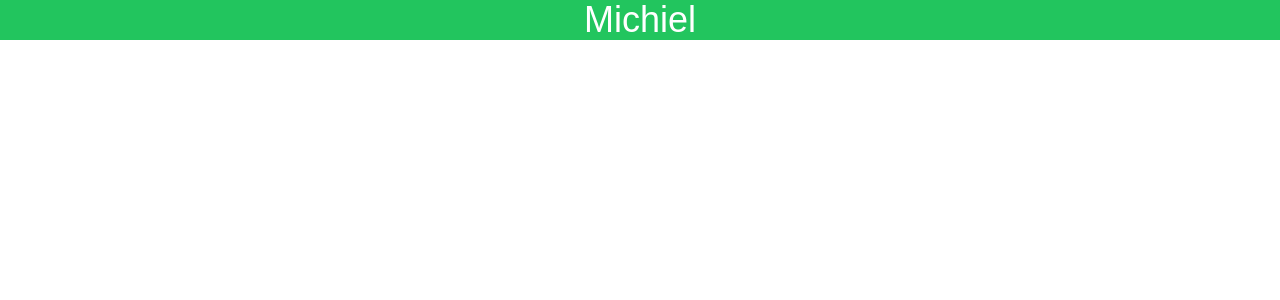
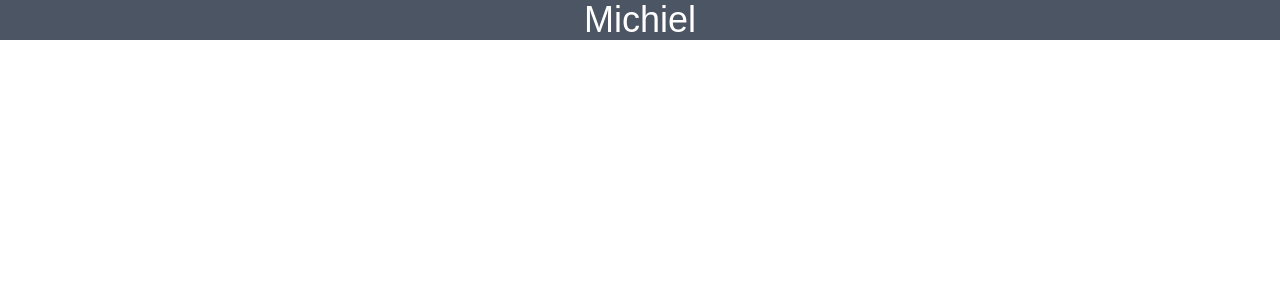
Before and after one commit to TruijenM/michiel-truijen-hybrid-topic, a Next.js app: page / in a window 1280 px wide. Shown: the top 300 px of the page. Built offline with nearby package versions, Linux system fonts and the light colour scheme.

Commit message:
bg- gray

```diff
--- a/components/title.tsx
+++ b/components/title.tsx
@@ -3,7 +3,7 @@ type TitleProps={
     title: string,
 }
 export function Title({title}:PropsWithChildren<TitleProps>) {
-    return<div className="text-center min-h0screen h-full flex flex0col justify-center gap-y-20 w-full bg-green-500 text-white">
+    return<div className="text-center min-h0screen h-full flex flex0col justify-center gap-y-20 w-full bg-gray-600 text-white">
         <h1 className="text-4xl font bold">{title}</h1>
     </div>
 }
```
